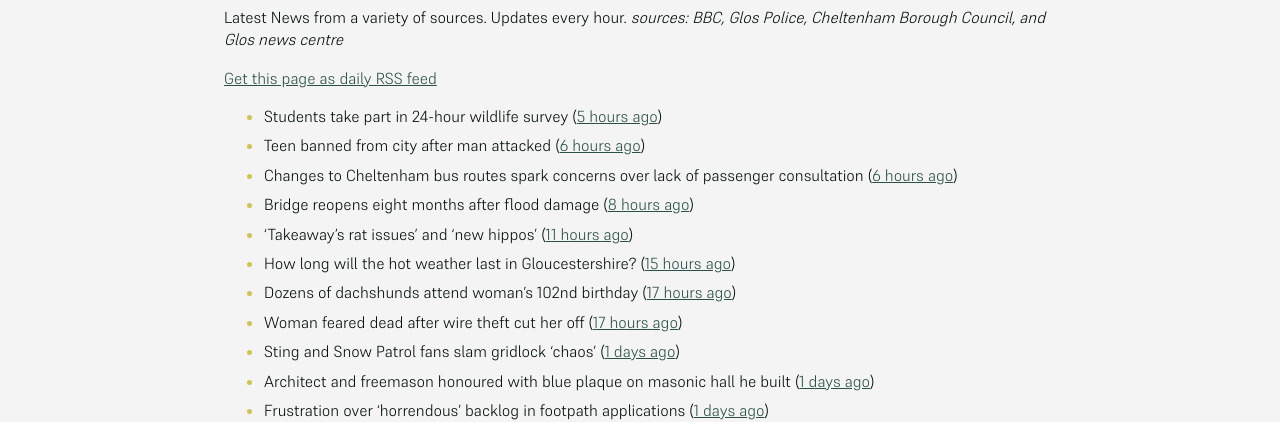
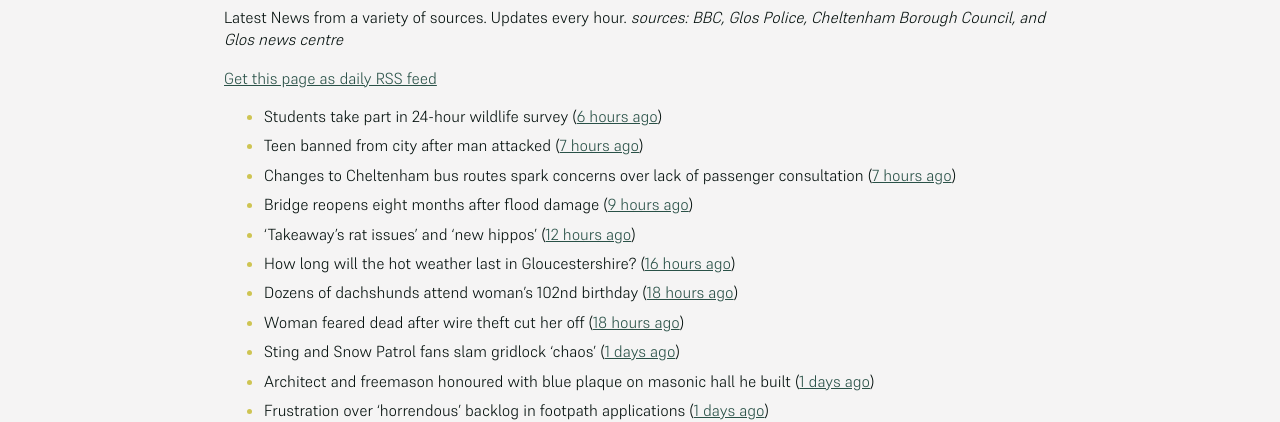
Before and after one commit to mat-0/cheltenham-open-data, a Jekyll site: the page built from _pages/news.md, in a window 1280 px wide. Shown: the part 267-689 px from the top of the page. Built offline with Jekyll 4.4.1, drawn with Linux system fonts in a browser that asks for light colours.

Commit message:
Updated 2025-06-20 23:58:10

```diff
--- a/_pages/news.md
+++ b/_pages/news.md
@@ -12,14 +12,14 @@ _sources: BBC, Glos Police, Cheltenham Borough Council, and Glos news centre_
 [Get this page as daily RSS feed](/daily.rss)
 
 <!-- news_marker starts -->
-- Students take part in 24-hour wildlife survey ([5 hours ago](https://www.bbc.com/news/articles/cn41ze3r27zo))
-- Teen banned from city after man attacked ([6 hours ago](https://www.bbc.com/news/articles/c75rl4we60wo))
-- Changes to Cheltenham bus routes spark concerns over lack of passenger consultation ([6 hours ago](https://gloucesternewscentre.co.uk/changes-to-cheltenham-bus-routes-spark-concerns-over-lack-of-passenger-consultation/))
-- Bridge reopens eight months after flood damage ([8 hours ago](https://www.bbc.com/news/articles/cz09md3ve3no))
-- 'Takeaway's rat issues' and 'new hippos' ([11 hours ago](https://www.bbc.com/news/articles/c5ygx2p4lw5o))
-- How long will the hot weather last in Gloucestershire? ([15 hours ago](https://www.bbc.co.uk/sounds/play/p0lkf1rq))
-- Dozens of dachshunds attend woman's 102nd birthday ([17 hours ago](https://www.bbc.com/news/videos/c307l54nlrmo))
-- Woman feared dead after wire theft cut her off ([17 hours ago](https://www.bbc.com/news/articles/cp3k96521neo))
+- Students take part in 24-hour wildlife survey ([6 hours ago](https://www.bbc.com/news/articles/cn41ze3r27zo))
+- Teen banned from city after man attacked ([7 hours ago](https://www.bbc.com/news/articles/c75rl4we60wo))
+- Changes to Cheltenham bus routes spark concerns over lack of passenger consultation ([7 hours ago](https://gloucesternewscentre.co.uk/changes-to-cheltenham-bus-routes-spark-concerns-over-lack-of-passenger-consultation/))
+- Bridge reopens eight months after flood damage ([9 hours ago](https://www.bbc.com/news/articles/cz09md3ve3no))
+- 'Takeaway's rat issues' and 'new hippos' ([12 hours ago](https://www.bbc.com/news/articles/c5ygx2p4lw5o))
+- How long will the hot weather last in Gloucestershire? ([16 hours ago](https://www.bbc.co.uk/sounds/play/p0lkf1rq))
+- Dozens of dachshunds attend woman's 102nd birthday ([18 hours ago](https://www.bbc.com/news/videos/c307l54nlrmo))
+- Woman feared dead after wire theft cut her off ([18 hours ago](https://www.bbc.com/news/articles/cp3k96521neo))
 - Sting and Snow Patrol fans slam gridlock 'chaos' ([1 days ago](https://www.bbc.com/news/articles/cwygv0pqy74o))
 - Architect and freemason honoured with blue plaque on masonic hall he built ([1 days ago](https://gloucesternewscentre.co.uk/architect-and-freemason-honoured-with-blue-plaque-on-masonic-hall-he-built/))
 - Frustration over ‘horrendous’ backlog in footpath applications ([1 days ago](https://gloucesternewscentre.co.uk/frustration-over-horrendous-backlog-in-footpath-applications/))
```
Also changed, not shown: _data/flood.json (+4 -4 lines), index.md (+5 -5 lines).
